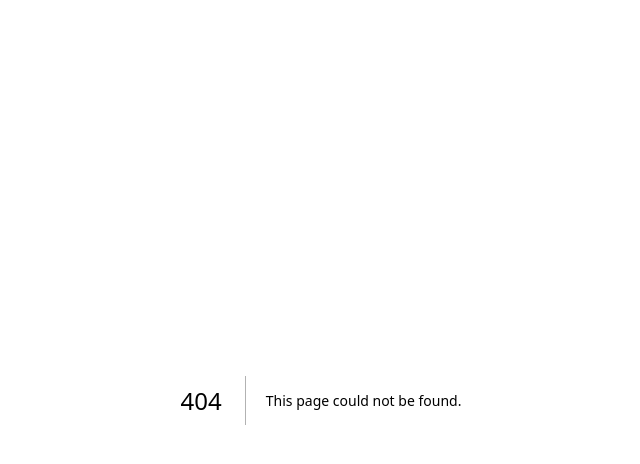
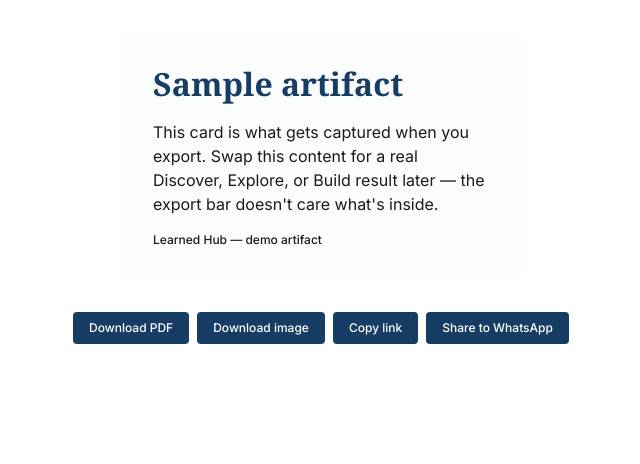
Before and after one commit to build-her/learnedhub-explore, a Next.js app: page /demo-export in a window 1280 px wide. Before the commit this address had no page. Shown: the top 464 px of the page, without its empty margins (319-959 px from the left). Built offline with nearby package versions, Linux system fonts and the light colour scheme.

Commit message:
Add design tokens, export utility, and demo page

```diff
--- /dev/null
+++ b/app/demo-export/page.tsx
@@ -0,0 +1,33 @@
+"use client";
+
+import { useRef } from "react";
+import ShareExportBar from "@/components/ShareExportBar";
+
+export default function DemoExportPage() {
+  const cardRef = useRef<HTMLDivElement>(null);
+
+  return (
+    <main className="flex flex-col items-center gap-xl p-xl">
+      <div
+        ref={cardRef}
+        className="bg-surface-tint rounded-lg p-xl flex flex-col gap-md"
+        style={{ width: 400 }}
+      >
+        <h1 className="type-h1 text-discover">Sample artifact</h1>
+        <p className="type-body text-main">
+          This card is what gets captured when you export. Swap this content
+          for a real Discover, Explore, or Build result later — the export
+          bar doesn&apos;t care what&apos;s inside.
+        </p>
+        <p className="type-caption text-muted">Learned Hub — demo artifact</p>
+      </div>
+
+      <ShareExportBar
+        targetRef={cardRef}
+        filename="learned-hub-demo"
+        shareMessage="Check out this Learned Hub artifact:"
+        accent="discover"
+      />
+    </main>
+  );
+}
--- a/app/page.tsx
+++ b/app/page.tsx
@@ -1,69 +1,92 @@
-import Image from "next/image";
+import Link from "next/link";
 
-export default function Home() {
+type SearchParams = Promise<{
+  school?: string | string[];
+  name?: string | string[];
+}>;
+
+function firstValue(value: string | string[] | undefined): string | undefined {
+  return Array.isArray(value) ? value[0] : value;
+}
+
+export default async function Home({
+  searchParams,
+}: {
+  searchParams: SearchParams;
+}) {
+  const params = await searchParams;
+  const schoolCode = firstValue(params.school);
+  const schoolName = firstValue(params.name);
+
   return (
-    <div className="flex flex-col flex-1 items-center justify-center bg-zinc-50 font-sans dark:bg-black">
-      <main className="flex flex-1 w-full max-w-3xl flex-col items-center justify-between py-32 px-16 bg-white dark:bg-black sm:items-start">
-        <Image
-          className="dark:invert h-5 w-[100px]"
-          src="/next.svg"
-          alt="Next.js logo"
-          width={100}
-          height={20}
-          priority
-        />
-        <div className="flex flex-col items-center gap-6 text-center sm:items-start sm:text-left">
-          <h1 className="max-w-xs text-3xl font-semibold leading-10 tracking-tight text-black dark:text-zinc-50">
-            To get started, edit the{" "}
-            <code className="rounded bg-black/[.06] px-1.5 py-0.5 font-mono text-[0.9em] dark:bg-white/[.08]">
-              page.tsx
-            </code>{" "}
-            file.
-          </h1>
-          <p className="max-w-md text-lg leading-8 text-zinc-600 dark:text-zinc-400">
-            Looking for a starting point or more instructions? Head over to{" "}
-            <a
-              href="https://vercel.com/templates?framework=next.js&utm_source=create-next-app&utm_medium=appdir-template-tw&utm_campaign=create-next-app"
-              className="font-medium text-zinc-950 dark:text-zinc-50"
-            >
-              Templates
-            </a>{" "}
-            or the{" "}
-            <a
-              href="https://nextjs.org/learn?utm_source=create-next-app&utm_medium=appdir-template-tw&utm_campaign=create-next-app"
-              className="font-medium text-zinc-950 dark:text-zinc-50"
-            >
-              Learning
-            </a>{" "}
-            center.
+    <main className="flex flex-1 flex-col items-center px-lg py-xxl">
+      <div className="flex w-full max-w-md flex-col gap-xl">
+        {schoolCode && (
+          <div className="flex flex-col gap-xs rounded-md bg-surface-tint px-md py-sm">
+            <span className="type-caption text-muted">Shared by your school</span>
+            <span className="type-body text-main">
+              {schoolName ? schoolName : `School code: ${schoolCode}`}
+              {schoolName && schoolCode ? ` · ${schoolCode}` : null}
+            </span>
+          </div>
+        )}
+
+        <div className="flex flex-col gap-sm">
+          <h1 className="type-display-lg text-main">Figure out your path.</h1>
+          <p className="type-body text-muted">
+            No pressure — just real answers about streams, courses, and
+            skills, in one sitting.
           </p>
         </div>
-        <div className="flex flex-col gap-4 text-base font-medium sm:flex-row">
-          <a
-            className="flex h-12 w-full items-center justify-center gap-2 rounded-full bg-foreground px-5 text-background transition-colors hover:bg-[#383838] dark:hover:bg-[#ccc] md:w-[158px]"
-            href="https://vercel.com/new?utm_source=create-next-app&utm_medium=appdir-template-tw&utm_campaign=create-next-app"
-            target="_blank"
-            rel="noopener noreferrer"
-          >
-            <Image
-              className="dark:invert h-[14px] w-4"
-              src="/vercel.svg"
-              alt="Vercel logomark"
-              width={16}
-              height={14}
-            />
-            Deploy Now
-          </a>
-          <a
-            className="flex h-12 w-full items-center justify-center rounded-full border border-solid border-black/[.08] px-5 transition-colors hover:border-transparent hover:bg-black/[.04] dark:border-white/[.145] dark:hover:bg-[#1a1a1a] md:w-[158px]"
-            href="https://nextjs.org/docs?utm_source=create-next-app&utm_medium=appdir-template-tw&utm_campaign=create-next-app"
-            target="_blank"
-            rel="noopener noreferrer"
-          >
-            Documentation
-          </a>
+
+        <div className="flex flex-col gap-md">
+          <h2 className="type-h2 text-main">What you&apos;ll do today</h2>
+
+          <ul className="flex flex-col gap-sm">
+            <li className="flex items-start gap-sm rounded-md bg-surface-tint p-md">
+              <span className="type-h2 text-discover">1</span>
+              <div className="flex flex-col">
+                <span className="type-body text-main">
+                  <strong>Discover</strong> — find your stream
+                </span>
+                <span className="type-caption text-muted">~10 minutes</span>
+              </div>
+            </li>
+
+            <li className="flex items-start gap-sm rounded-md bg-surface-tint p-md">
+              <span className="type-h2 text-explore">2</span>
+              <div className="flex flex-col">
+                <span className="type-body text-main">
+                  <strong>Explore</strong> — see which courses actually fit
+                </span>
+              </div>
+            </li>
+
+            <li className="flex items-start gap-sm rounded-md bg-surface-tint p-md">
+              <span className="type-h2 text-build">3</span>
+              <div className="flex flex-col">
+                <span className="type-body text-main">
+                  <strong>Build</strong> — try a real skill challenge
+                </span>
+                <span className="type-caption text-muted">30 minutes</span>
+              </div>
+            </li>
+          </ul>
         </div>
-      </main>
-    </div>
+
+        <div className="flex flex-col items-center justify-center gap-xs rounded-md border border-dashed border-[var(--text-muted)] p-xl">
+          <span className="type-caption text-muted">
+            [ Sample-artifact teaser placeholder — content pending ]
+          </span>
+        </div>
+
+        <Link
+          href="/discover"
+          className="type-body text-surface-base rounded-md bg-brand-primary px-lg py-sm text-center"
+        >
+          Start with Discover
+        </Link>
+      </div>
+    </main>
   );
 }
--- /dev/null
+++ b/components/ShareExportBar.tsx
@@ -0,0 +1,107 @@
+"use client";
+
+import { useState, type RefObject } from "react";
+import {
+  exportNodeAsImage,
+  exportNodeAsPdf,
+  copyCurrentLink,
+  shareToWhatsApp,
+} from "@/lib/export";
+
+type AccentColor = "discover" | "explore" | "build" | "dossier" | "brand-primary";
+
+const accentClassMap: Record<AccentColor, string> = {
+  discover: "bg-discover",
+  explore: "bg-explore",
+  build: "bg-build",
+  dossier: "bg-dossier",
+  "brand-primary": "bg-brand-primary",
+};
+
+type ShareExportBarProps = {
+  targetRef: RefObject<HTMLElement | null>;
+  filename?: string;
+  shareMessage?: string;
+  accent?: AccentColor;
+};
+
+export default function ShareExportBar({
+  targetRef,
+  filename = "learned-hub-export",
+  shareMessage,
+  accent = "brand-primary",
+}: ShareExportBarProps) {
+  const [status, setStatus] = useState<string | null>(null);
+  const [busy, setBusy] = useState(false);
+
+  function requireNode(): HTMLElement {
+    const node = targetRef.current;
+    if (!node) throw new Error("Nothing to export yet.");
+    return node;
+  }
+
+  async function handle(action: () => Promise<void> | void, successLabel: string) {
+    setBusy(true);
+    setStatus(null);
+    try {
+      await action();
+      setStatus(successLabel);
+    } catch {
+      setStatus("Something went wrong — try again.");
+    } finally {
+      setBusy(false);
+      window.setTimeout(() => setStatus(null), 2500);
+    }
+  }
+
+  const buttonClass = `type-caption text-surface-base px-md py-sm rounded-sm disabled:opacity-50 ${accentClassMap[accent]}`;
+
+  return (
+    <div className="flex flex-col gap-sm">
+      <div className="flex flex-wrap gap-sm">
+        <button
+          type="button"
+          disabled={busy}
+          onClick={() => handle(() => exportNodeAsPdf(requireNode(), filename), "PDF downloaded")}
+          className={buttonClass}
+        >
+          Download PDF
+        </button>
+
+        <button
+          type="button"
+          disabled={busy}
+          onClick={() => handle(() => exportNodeAsImage(requireNode(), filename), "Image downloaded")}
+          className={buttonClass}
+        >
+          Download image
+        </button>
+
+        <button
+          type="button"
+          disabled={busy}
+          onClick={() =>
+            handle(async () => {
+              const ok = await copyCurrentLink();
+              if (!ok) throw new Error("copy failed");
+            }, "Link copied")
+          }
+          className={buttonClass}
+        >
+          Copy link
+        </button>
+
+        <button
+          type="button"
+          disabled={busy}
+          onClick={() => handle(() => shareToWhatsApp(shareMessage), "Opening WhatsApp")}
+          className={buttonClass}
+        >
+          Share to WhatsApp
+        </button>
+      </div>
+
+      {status && <p className="type-caption text-muted">{status}</p>}
+    </div>
+  );
+}
--- /dev/null
+++ b/lib/export.ts
@@ -0,0 +1,76 @@
+import { toCanvas } from "html-to-image";
+import { jsPDF } from "jspdf";
+
+/**
+ * Shared export/share utilities — reused across every artifact screen.
+ *
+ * DOM capture is done in exactly one place, one way: html-to-image's
+ * toCanvas(). Both export paths below reuse that same canvas — the PNG
+ * path downloads it directly, the PDF path hands it to jsPDF purely as
+ * a container/encoder. jsPDF never touches the DOM itself. This is the
+ * closest thing to "one library used consistently" that's technically
+ * possible, since no single library both rasterizes a DOM node AND
+ * writes valid PDF bytes.
+ */
+
+const CAPTURE_OPTIONS = {
+  pixelRatio: 2, // sharper output for download/share than 1:1 screen pixels
+  cacheBust: true,
+} as const;
+
+function triggerDownload(dataUrl: string, filename: string) {
+  const link = document.createElement("a");
+  link.href = dataUrl;
+  link.download = filename;
+  document.body.appendChild(link);
+  link.click();
+  document.body.removeChild(link);
+}
+
+/** Capture a DOM node and download it as a PNG image. */
+export async function exportNodeAsImage(
+  node: HTMLElement,
+  filename: string = "learned-hub-export"
+): Promise<void> {
+  const canvas = await toCanvas(node, CAPTURE_OPTIONS);
+  triggerDownload(canvas.toDataURL("image/png"), `${filename}.png`);
+}
+
+/** Capture a DOM node and download it as a single-page PDF, sized to fit the content exactly. */
+export async function exportNodeAsPdf(
+  node: HTMLElement,
+  filename: string = "learned-hub-export"
+): Promise<void> {
+  const canvas = await toCanvas(node, CAPTURE_OPTIONS);
+  const { width, height } = canvas;
+
+  const pdf = new jsPDF({
+    orientation: width >= height ? "landscape" : "portrait",
+    unit: "px",
+    format: [width, height],
+  });
+
+  pdf.addImage(canvas.toDataURL("image/png"), "PNG", 0, 0, width, height);
+  pdf.save(`${filename}.pdf`);
+}
+
+/** Copy the current page URL to the clipboard. Returns whether it succeeded. */
+export async function copyCurrentLink(): Promise<boolean> {
+  try {
+    await navigator.clipboard.writeText(window.location.href);
+    return true;
+  } catch {
+    return false;
+  }
+}
+
+/** Open a WhatsApp share of the current page URL, with an optional message prefix. */
+export function shareToWhatsApp(message?: string): void {
+  const url = window.location.href;
+  const text = message ? `${message} ${url}` : url;
+  window.open(
+    `https://wa.me/?text=${encodeURIComponent(text)}`,
+    "_blank",
+    "noopener,noreferrer"
+  );
+}
--- a/package.json
+++ b/package.json
@@ -9,6 +9,8 @@
     "lint": "eslint"
   },
   "dependencies": {
+    "html-to-image": "^1.11.13",
+    "jspdf": "^4.2.1",
     "next": "16.3.4",
     "react": "19.2.8",
     "react-dom": "19.2.8"
```
Also changed, not shown: 1 other file (tests, documents, lock files or other folders).
